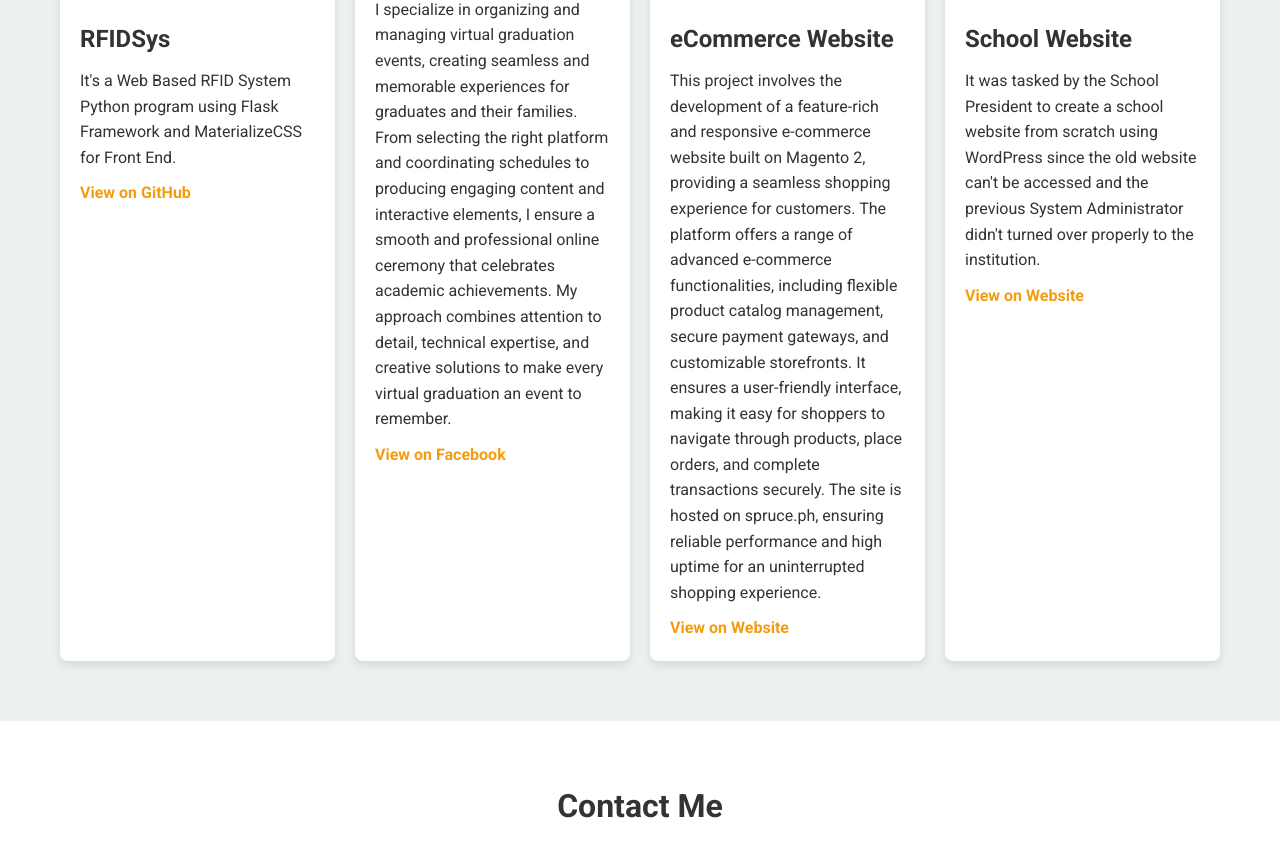
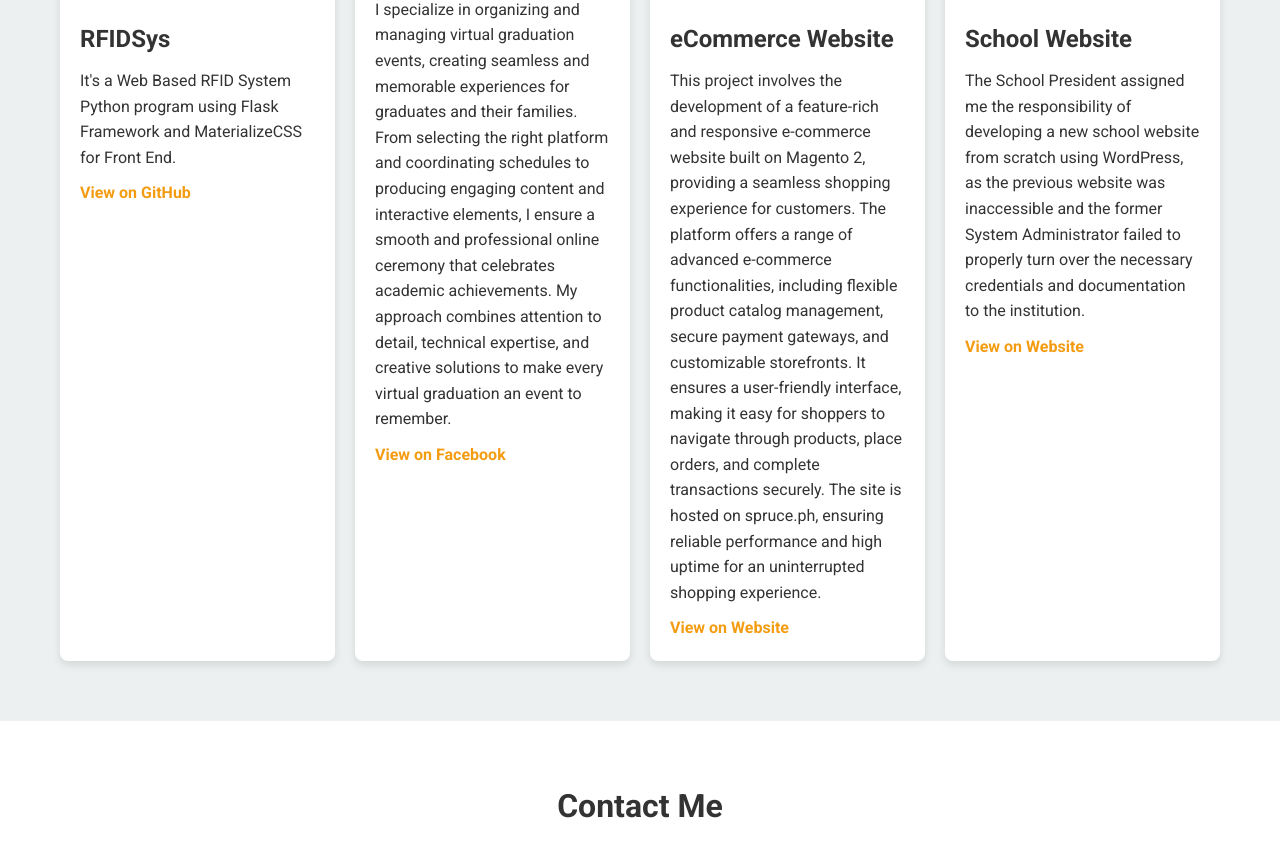
Before and after one commit to mboy1011/mboy1011, a plain HTML site: page index.html in a window 1280 px wide. Shown: the part 1040-1889 px from the top of the page. Drawn offline with Linux system fonts and the light colour scheme.

Commit message:
Updated description.

```diff
--- a/index.html
+++ b/index.html
@@ -74,7 +74,7 @@
 		<div class="project">
 		    <img src="website.png" alt="Project 4">
 		    <h3>School Website</h3>
-		    <p>It was tasked by the School President to create a school website from scratch using WordPress since the old website can't be accessed and the previous System Administrator didn't turned over properly to the institution.
+		    <p>The School President assigned me the responsibility of developing a new school website from scratch using WordPress, as the previous website was inaccessible and the former System Administrator failed to properly turn over the necessary credentials and documentation to the institution.
 		    </p>
 		    <a href="https://spccdo.edu.ph" target="_blank" rel="noopener noreferrer">View on Website</a>
 		</div>
```
